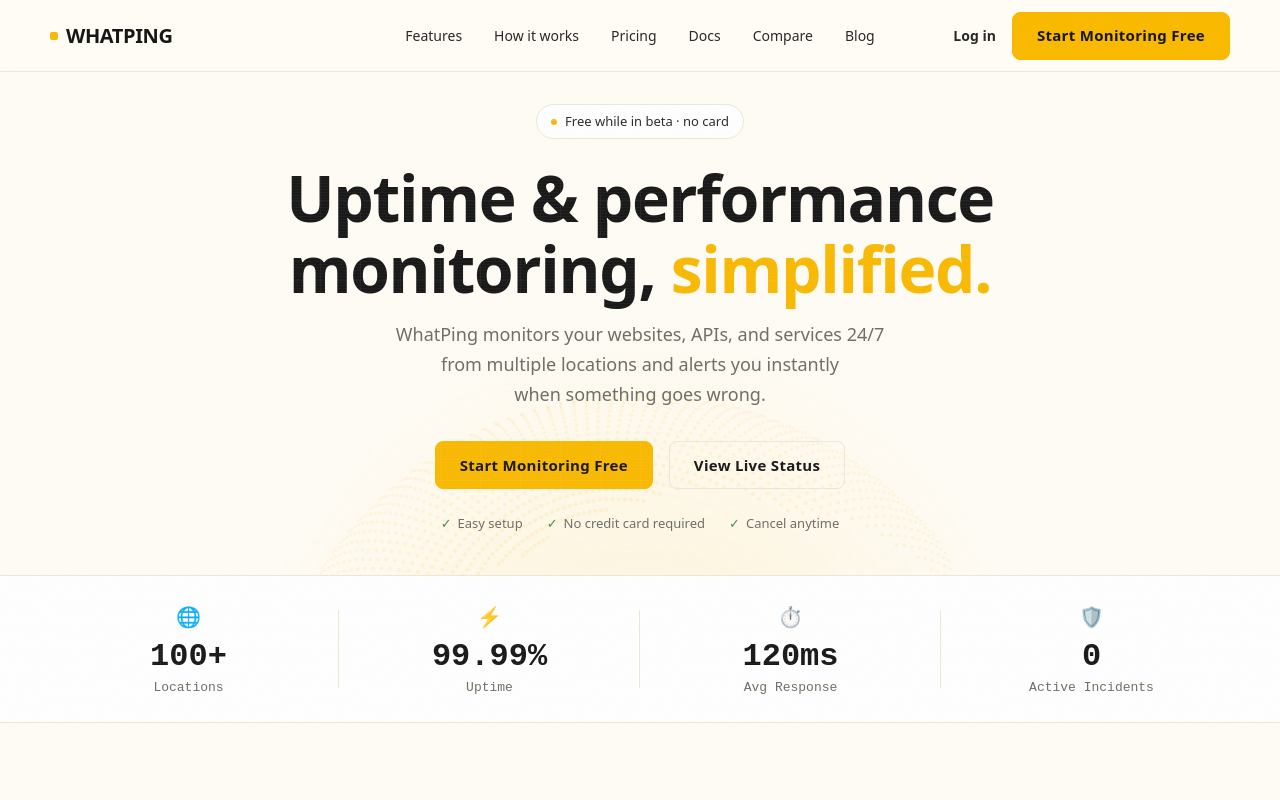
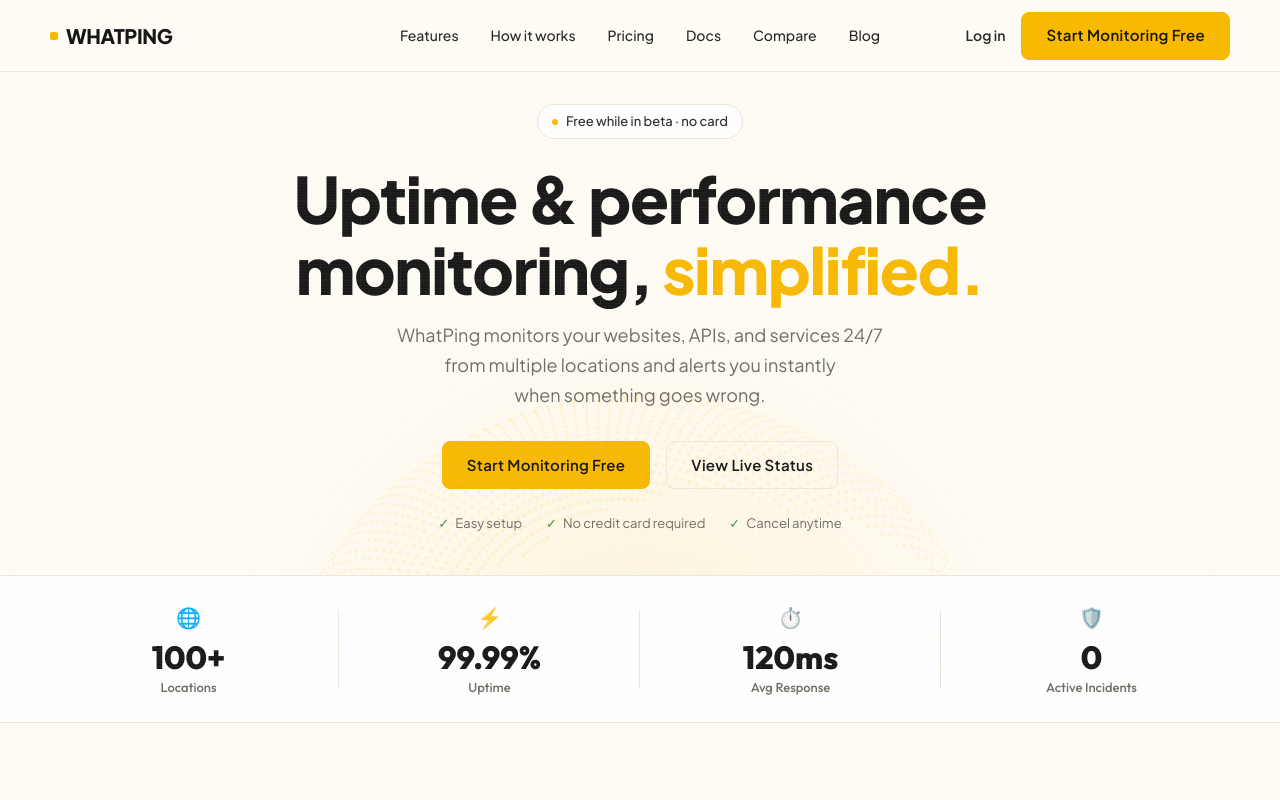
Before and after one commit to vikasswaminh/whatping-marketing, an Astro site: page / in a window 1280 px wide. Shown: the top 800 px of the page. Built offline with nearby package versions, Linux system fonts and the light colour scheme; Astro itself is replaced by a stand-in of ours; animation ran at ten frames a second; a web font is replaced by a local one.

Commit message:
fix(design): restore custom Outfit and Plus Jakarta Sans web fonts for homepage

```diff
--- a/package.json
+++ b/package.json
@@ -18,6 +18,8 @@
     "@fontsource-variable/geist-mono": "^5.3.0",
     "@fontsource-variable/ibm-plex-sans": "^5.3.0",
     "@fontsource-variable/martian-mono": "^5.3.0",
+    "@fontsource-variable/outfit": "^5.3.0",
+    "@fontsource/plus-jakarta-sans": "^5.3.0",
     "astro": "^7.1.6",
     "cookie": "^2.0.1"
   }
--- a/src/styles/global.css
+++ b/src/styles/global.css
@@ -3,6 +3,8 @@
 @import "@fontsource-variable/martian-mono/wdth.css";
 @import "@fontsource-variable/ibm-plex-sans";
 @import "@fontsource-variable/geist-mono";
+@import "@fontsource-variable/outfit";
+@import "@fontsource/plus-jakarta-sans";
 @import "./tokens.css";
 @import "./homepage.css";
 
--- a/src/styles/tokens.css
+++ b/src/styles/tokens.css
@@ -311,7 +311,8 @@
   --accent-line: var(--border);
   --accent-glow: rgba(249, 185, 0, 0.12);
 
-
+  --font-display: "Outfit", "Plus Jakarta Sans", sans-serif;
+  --font-sans: "Plus Jakarta Sans", "Outfit", sans-serif;
 
   --radius: 8px;
   --radius-xs: 4px;
```
